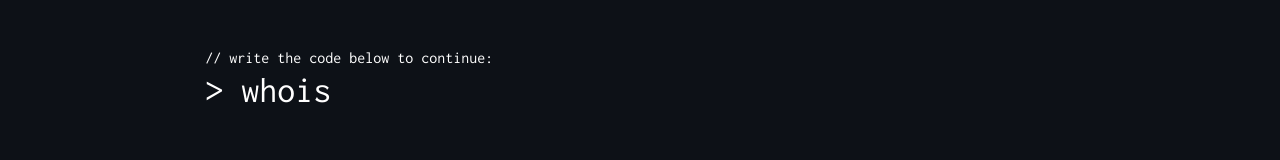
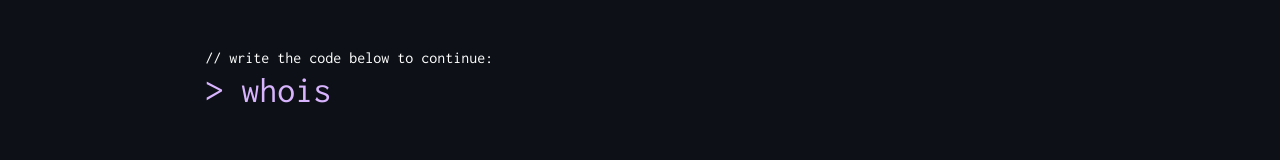
Before and after one commit to mzapf/portfolio, a React (Vite) app: page / in a window 1280 px wide. Shown: the part 454-614 px from the top of the page. Built offline with nearby package versions, Linux system fonts and the light colour scheme.

Commit message:
update Hello

```diff
--- a/src/components/Hello.jsx
+++ b/src/components/Hello.jsx
@@ -1,6 +1,7 @@
 const Hello = () => {
     return (
         <>
+            <div className="h-[90vh] flex items-center justify-evenly">
                 <div className="flex flex-col gap-20">
                     <div>
                         <h2 className="text-2xl">Hello! I am</h2>
@@ -11,11 +12,14 @@ const Hello = () => {
                     </div>
                     <div>
                         <p>// write the code below to continue:</p>
-                    <h4 className="text-4xl">{">"} whois</h4>
+                        <h4 className="text-4xl text-purple-300">
+                            {">"} whois
+                        </h4>
                     </div>
                 </div>
                 <div>
                     <p>Projects Showcase</p>
+                </div>
             </div>
         </>
     )
--- a/src/components/Pages.jsx
+++ b/src/components/Pages.jsx
@@ -7,9 +7,7 @@ const Pages = () => {
         <>
             <NavBar />
             <main>
-                <div className="h-[90vh] flex items-center justify-evenly">
-                    <Outlet />
-                </div>
+                <Outlet />
             </main>
             <Footer />
         </>
```
Lines whose indentation alone changed are shown as unchanged.
